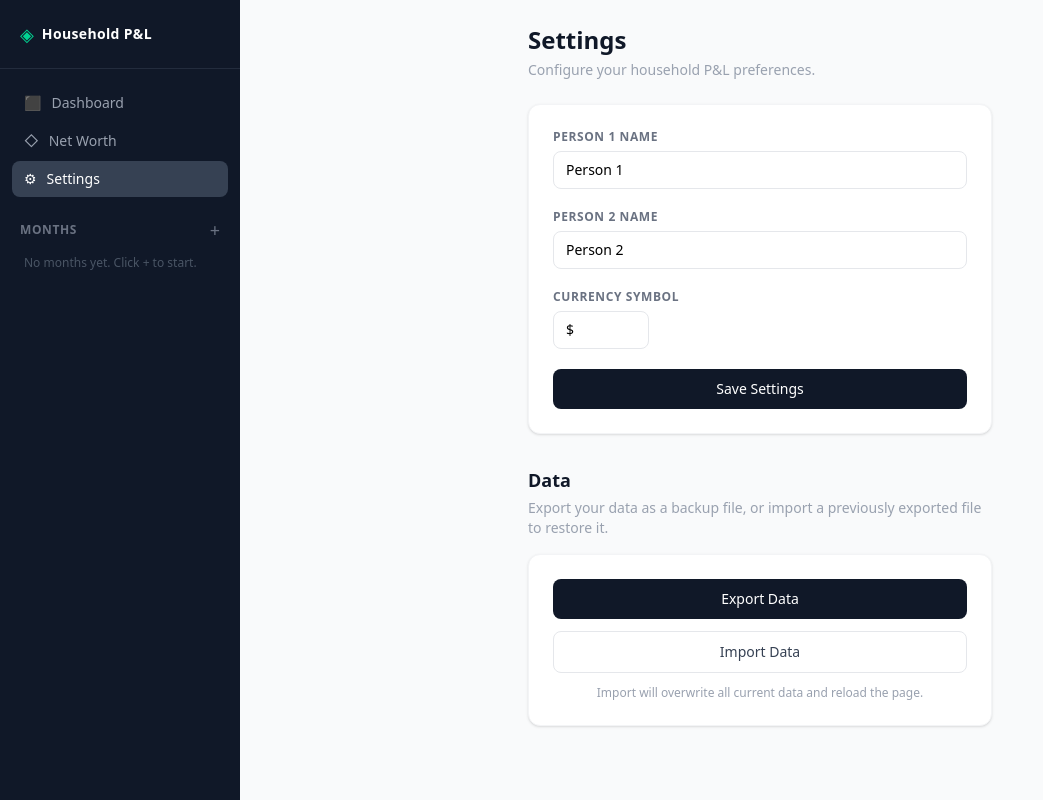
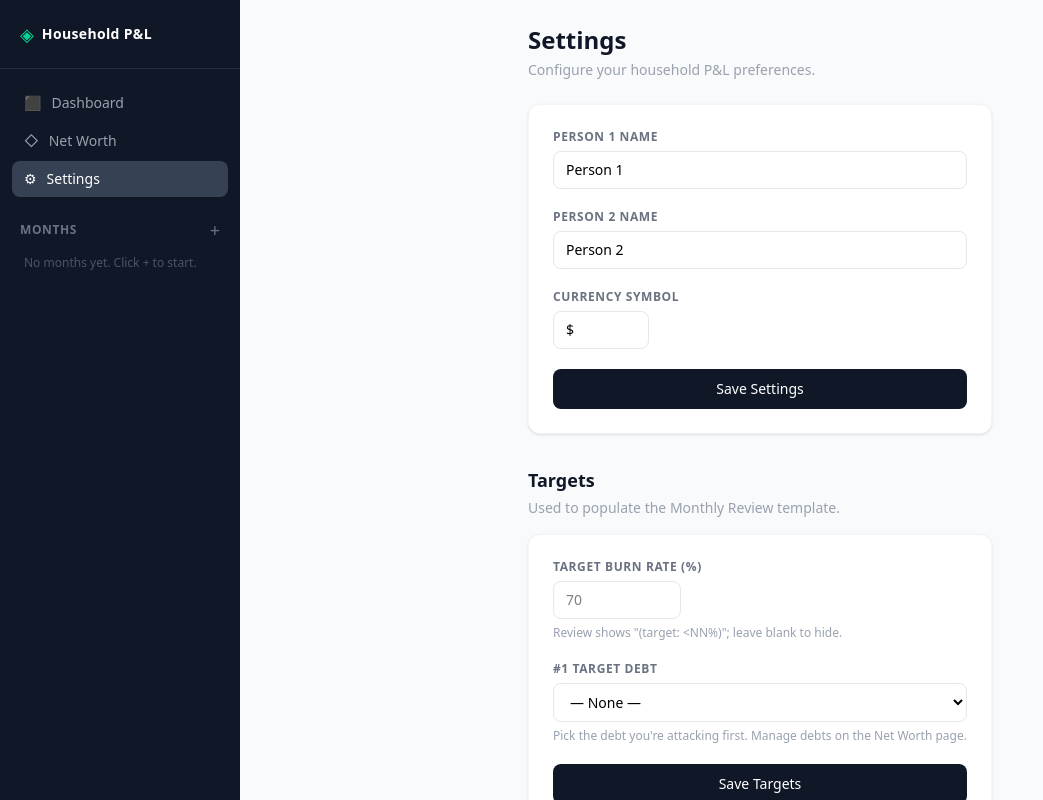
Before and after one commit to jamajeff/household-pl-, a React (Vite) app: page /settings in a window 1280 px wide. Shown: the whole page, without its empty margins (0-1043 px from the left). Built offline with nearby package versions, Linux system fonts and the light colour scheme.

Commit message:
Add Targets section to Settings page
Burn rate % and #1 target debt selection. Used by the rebuilt
Monthly Review template (next commit).

```diff
--- a/src/components/dashboard/SettingsPage.tsx
+++ b/src/components/dashboard/SettingsPage.tsx
@@ -1,10 +1,12 @@
 import { useRef, useState } from 'react'
 import { useSettings } from '../../hooks/useSettings'
+import { useNetWorth } from '../../hooks/useNetWorth'
 import { exportAllData, importAllData } from '../../utils/storage'
 import type { AppSettings } from '../../types'
 
 export function SettingsPage() {
   const { settings, save } = useSettings()
+  const { debts } = useNetWorth()
   const [form, setForm] = useState<AppSettings>(settings)
   const [saved, setSaved] = useState(false)
   const [importError, setImportError] = useState(false)
@@ -103,6 +105,71 @@ export function SettingsPage() {
       </form>
 
       <div className="mt-8">
+        <h2 className="text-lg font-semibold text-gray-900 mb-1">Targets</h2>
+        <p className="text-sm text-gray-400 mb-4">
+          Used to populate the Monthly Review template.
+        </p>
+        <div className="bg-white rounded-xl border border-gray-100 shadow-sm p-6 space-y-5">
+          <div>
+            <label className="block text-xs font-semibold text-gray-500 uppercase tracking-wider mb-1.5">
+              Target burn rate (%)
+            </label>
+            <input
+              type="number"
+              min={0}
+              max={100}
+              step={1}
+              value={form.targetBurnRatePct ?? ''}
+              onChange={(e) => {
+                const raw = e.target.value
+                setForm({
+                  ...form,
+                  targetBurnRatePct: raw === '' ? null : Number(raw),
+                })
+              }}
+              className="w-32 border border-gray-200 rounded-lg px-3 py-2 text-sm focus:outline-none focus:ring-2 focus:ring-blue-400"
+              placeholder="70"
+            />
+            <p className="text-xs text-gray-400 mt-1.5">Review shows "(target: &lt;NN%)"; leave blank to hide.</p>
+          </div>
+
+          <div>
+            <label className="block text-xs font-semibold text-gray-500 uppercase tracking-wider mb-1.5">
+              #1 target debt
+            </label>
+            <select
+              value={form.targetDebtId ?? ''}
+              onChange={(e) => setForm({
+                ...form,
+                targetDebtId: e.target.value === '' ? null : e.target.value,
+              })}
+              className="w-full border border-gray-200 rounded-lg px-3 py-2 text-sm focus:outline-none focus:ring-2 focus:ring-blue-400 bg-white"
+            >
+              <option value="">— None —</option>
+              {debts.map((d) => (
+                <option key={d.id} value={d.id}>{d.label}</option>
+              ))}
+            </select>
+            <p className="text-xs text-gray-400 mt-1.5">
+              Pick the debt you're attacking first. Manage debts on the Net Worth page.
+            </p>
+          </div>
+
+          <button
+            type="button"
+            onClick={() => {
+              save(form)
+              setSaved(true)
+              setTimeout(() => setSaved(false), 2000)
+            }}
+            className="w-full bg-gray-900 text-white text-sm px-4 py-2.5 rounded-lg hover:bg-gray-700 transition-colors font-medium"
+          >
+            {saved ? '✓ Saved' : 'Save Targets'}
+          </button>
+        </div>
+      </div>
+
+      <div className="mt-8">
         <h2 className="text-lg font-semibold text-gray-900 mb-1">Data</h2>
         <p className="text-sm text-gray-400 mb-4">
           Export your data as a backup file, or import a previously exported file to restore it.
```
